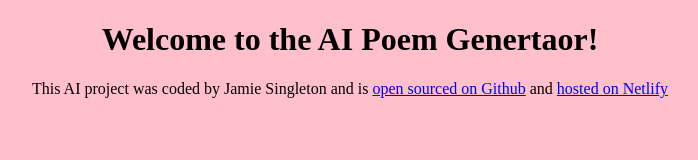
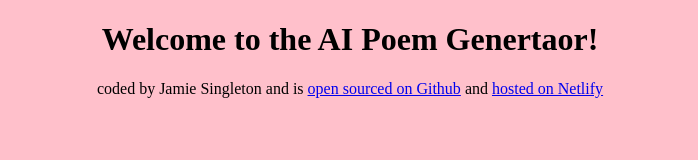
Before and after one commit to JamieS00/Poem-Generator, a plain HTML site: page index.html in a window 1280 px wide. Shown: the whole page, without its empty margins (290-988 px from the left). Drawn offline with Linux system fonts and the light colour scheme.

Commit message:
updated footer

```diff
--- a/index.html
+++ b/index.html
@@ -11,7 +11,7 @@
     <h1>Welcome to the AI Poem Genertaor!</h1>
 
     <footer>
-      This AI project was coded by Jamie Singleton and is
+      coded by Jamie Singleton and is
       <a href="https://github.com/JamieS00/Poem-Generator" target="_blank"
         >open sourced on Github</a
       >
```
